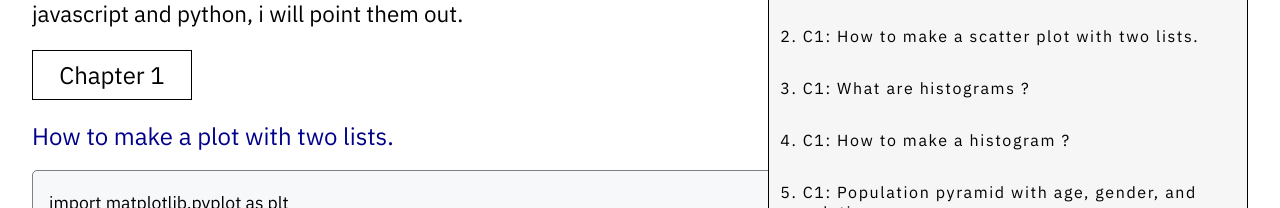
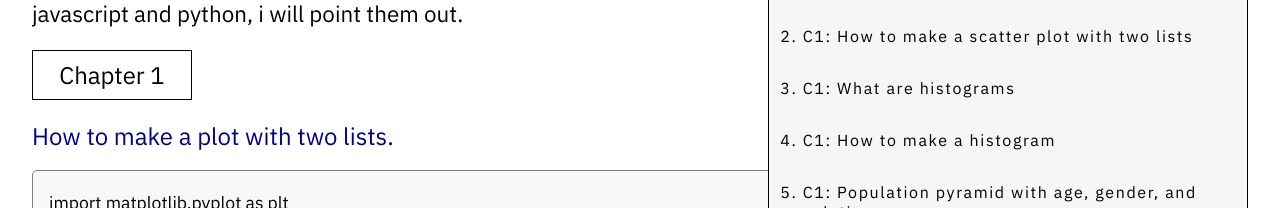
Before and after one commit to Elir-Mahad/notes, a Next.js app: page /intermediate-python in a window 1280 px wide. Both pictures are taken after a click on the button 1229 px from the left and 119 px from the top of the page. Shown: the part 241-449 px from the top of the page. Built offline with nearby package versions, Linux system fonts and the light colour scheme.

Commit message:
content(interpythontoc): remove punctuations from headings

```diff
--- a/components/tableofcontents/InterPythonToc.js
+++ b/components/tableofcontents/InterPythonToc.js
@@ -49,37 +49,37 @@ function InterPythonToc() {
             {/* Chapter one below 7 parts */}
             <Link to="chap1.1" spy={true} smooth={true}>
               <PmOption onClick={hideContent} className={style.pmitem}>
-                C1: How to make a plot with two lists.
+                C1: How to make a plot with two lists
               </PmOption>
             </Link>
             <Link to="chap1.2" spy={true} smooth={true}>
               <PmOption onClick={hideContent} className={style.pmitem}>
-                C1: How to make a scatter plot with two lists.
+                C1: How to make a scatter plot with two lists
               </PmOption>
             </Link>
             <Link to="chap1.3" spy={true} smooth={true}>
               <PmOption onClick={hideContent} className={style.pmitem}>
-                C1: What are histograms ?
+                C1: What are histograms
               </PmOption>
             </Link>
             <Link to="chap1.4" spy={true} smooth={true}>
               <PmOption onClick={hideContent} className={style.pmitem}>
-                C1: How to make a histogram ?
+                C1: How to make a histogram
               </PmOption>
             </Link>
             <Link to="chap1.5" spy={true} smooth={true}>
               <PmOption onClick={hideContent} className={style.pmitem}>
-                C1: Population pyramid with age, gender, and population.
+                C1: Population pyramid with age, gender, and population
               </PmOption>
             </Link>
             <Link to="chap1.6" spy={true} smooth={true}>
               <PmOption onClick={hideContent} className={style.pmitem}>
-                C1: How to add axis labels and plot title.
+                C1: How to add axis labels and plot title
               </PmOption>
             </Link>
             <Link to="chap1.7" spy={true} smooth={true}>
               <PmOption onClick={hideContent} className={style.pmitem}>
-                C1: How to add ticks (custom axis values) and historical data.
+                C1: How to add ticks (custom axis values) and historical data
               </PmOption>
             </Link>
           </ol>
```
